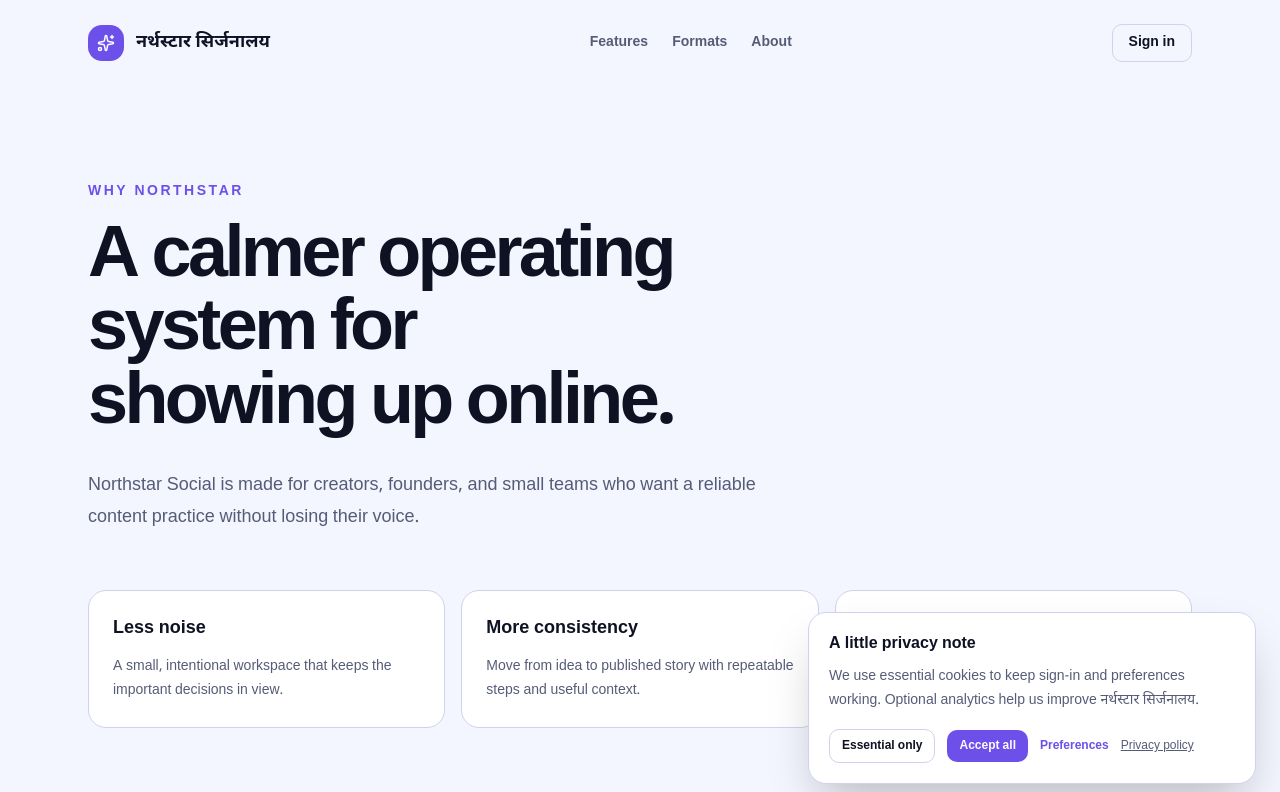
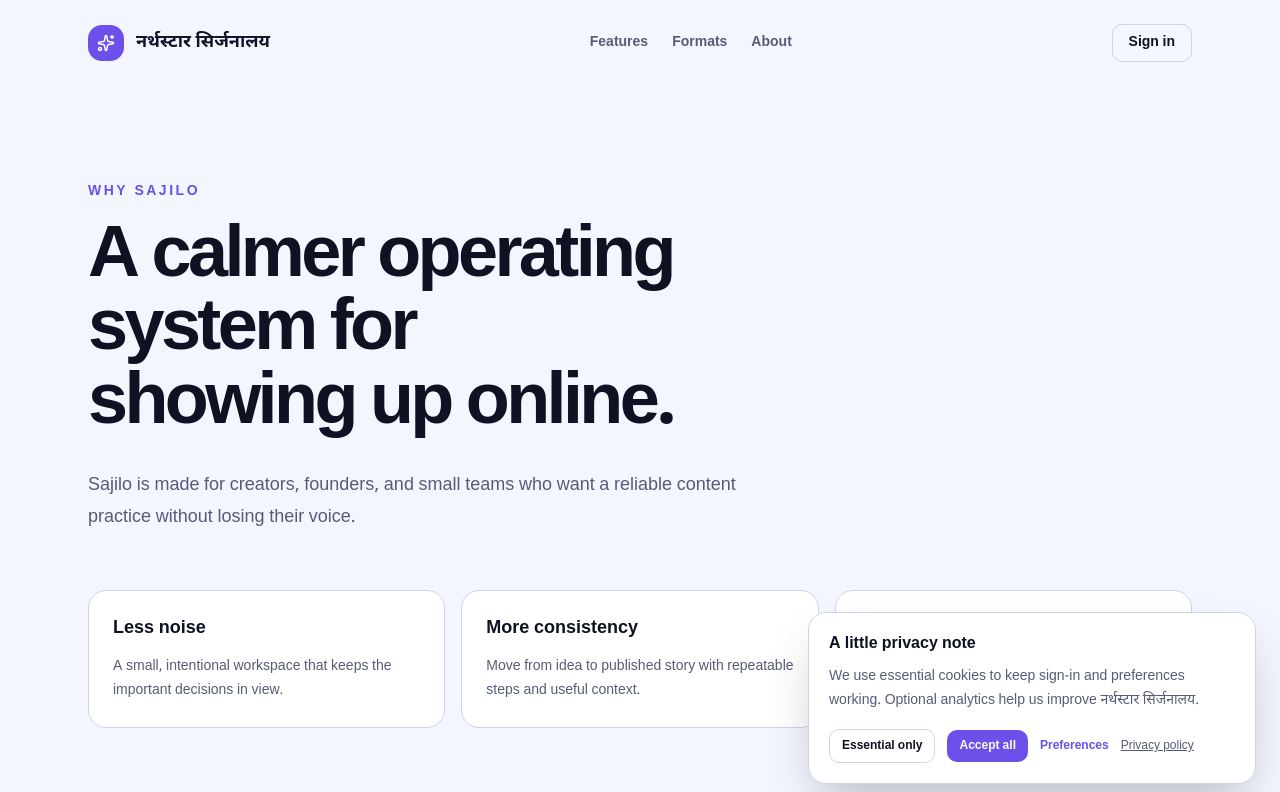
Before and after one commit to sangamkunwar-dev/north_star, a Next.js app: page /about in a window 1280 px wide. Shown: the top 792 px of the page. Built offline with nearby package versions, Linux system fonts and the light colour scheme.

Commit message:
Update page.tsx

```diff
--- a/app/about/page.tsx
+++ b/app/about/page.tsx
@@ -1,5 +1,5 @@
 import { InfoGrid, MarketingShell } from '@/components/marketing-shell'
 
 export default function AboutPage() {
-  return <MarketingShell eyebrow="Why Northstar" title="A calmer operating system for showing up online." intro="Northstar Social is made for creators, founders, and small teams who want a reliable content practice without losing their voice."><InfoGrid items={[{ title: 'Less noise', text: 'A small, intentional workspace that keeps the important decisions in view.' }, { title: 'More consistency', text: 'Move from idea to published story with repeatable steps and useful context.' }, { title: 'Your voice first', text: 'AI helps with the blank page, while you stay in control of the final word.' }]} /><p className="mt-16 text-sm font-semibold text-muted-foreground">Created with care by Sangam Kunwar.</p></MarketingShell>
+  return <MarketingShell eyebrow="Why Sajilo" title="A calmer operating system for showing up online." intro="Sajilo is made for creators, founders, and small teams who want a reliable content practice without losing their voice."><InfoGrid items={[{ title: 'Less noise', text: 'A small, intentional workspace that keeps the important decisions in view.' }, { title: 'More consistency', text: 'Move from idea to published story with repeatable steps and useful context.' }, { title: 'Your voice first', text: 'AI helps with the blank page, while you stay in control of the final word.' }]} /><p className="mt-16 text-sm font-semibold text-muted-foreground">Created with care by Sangam Kunwar.</p></MarketingShell>
 }
```
